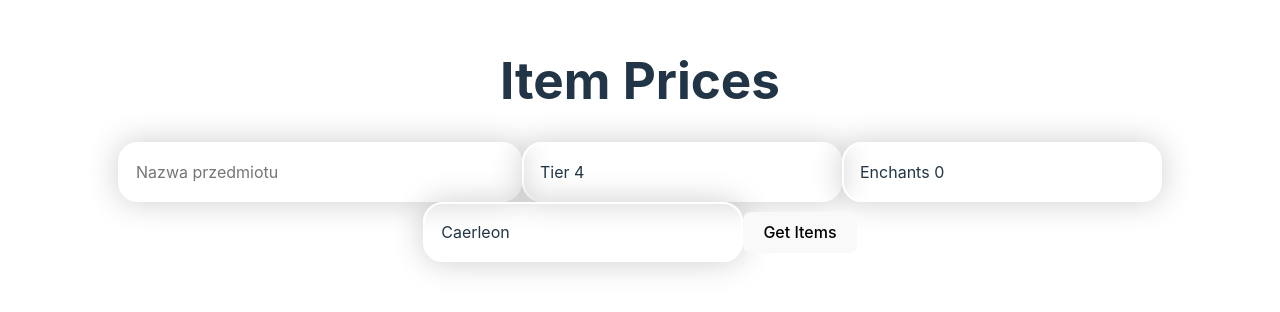
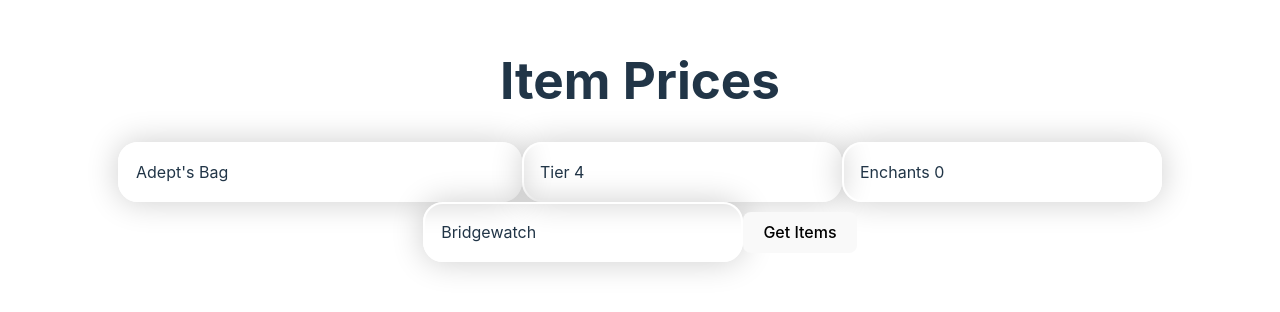
Before and after one commit to molk915/AlbionGG, a React (Vite) app: page / in a window 1280 px wide. Shown: the part 260-572 px from the top of the page. Built offline with nearby package versions, Linux system fonts and the light colour scheme.

Commit message:
item search

```diff
--- a/src/App.jsx
+++ b/src/App.jsx
@@ -1,15 +1,15 @@
 import { useEffect, useState } from "react";
 import axios from "axios";
 import "./App.css";
+
 function App() {
   const [tier, setTier] = useState("4");
   const [enchants, setEnchants] = useState("0");
-  const [location, setLocation] = useState("");
-  const [itemName, setItemName] = useState("");
+  const [location, setLocation] = useState("Bridgewatch");
+  const [itemname, setItemName] = useState("Adept's Bag");
 
   const getItems = async () => {
-    const apiUrl = `http://localhost:5000/items/${tier}/${enchants}/${location}/${itemName}`;
-
+    const apiUrl = `http://localhost:5000/${itemname}/${tier}/${enchants}/${location}`;
     console.log("API URL:", apiUrl);
     try {
       const { data } = await axios.get(apiUrl);
@@ -26,26 +26,37 @@ function App() {
       <h1>Item Prices</h1>
       <input
         type="text"
-        value={itemName}
+        value={itemname}
         onChange={(e) => setItemName(e.target.value)}
-        placeholder="Nazwa przedmiotu"
+        className="input-field"
       />
-      <select value={tier} onChange={(e) => setTier(e.target.value)}>
+      <select
+        value={tier}
+        onChange={(e) => setTier(e.target.value)}
+        className="select-box"
+      >
         <option value="4">Tier 4</option>
         <option value="5">Tier 5</option>
         <option value="6">Tier 6</option>
         <option value="7">tier 7</option>
         <option value="8">tier 8</option>
       </select>
-      <select value={enchants} onChange={(e) => setEnchants(e.target.value)}>
-        {" "}
+      <select
+        value={enchants}
+        onChange={(e) => setEnchants(e.target.value)}
+        className="select-box"
+      >
         <option value="0">Enchants 0</option>
         <option value="1">Enchants 1</option>
         <option value="2">Enchants 2</option>
         <option value="3">Enchants 3</option>
         <option value="4">Enchants 4</option>
       </select>
-      <select value={location} onChange={(e) => setLocation(e.target.value)}>
+      <select
+        value={location}
+        onChange={(e) => setLocation(e.target.value)}
+        className="select-box"
+      >
         <option value="Caerleon">Caerleon</option>
         <option value="Bridgewatch">Bridgewatch</option>
         <option value="Martlock">Martlock</option>
@@ -53,7 +64,7 @@ function App() {
         <option value="FortSterling">Fort Sterling</option>
         <option value="Lymhurst">Lymhurst</option>
       </select>
-      <button onClick={getItems}>Get Items</button>
+      <button onClick={getItems} className="button">Get Items</button>
     </>
   );
 }
```
Also changed, not shown: 1 other file (tests, documents, lock files or other folders).
